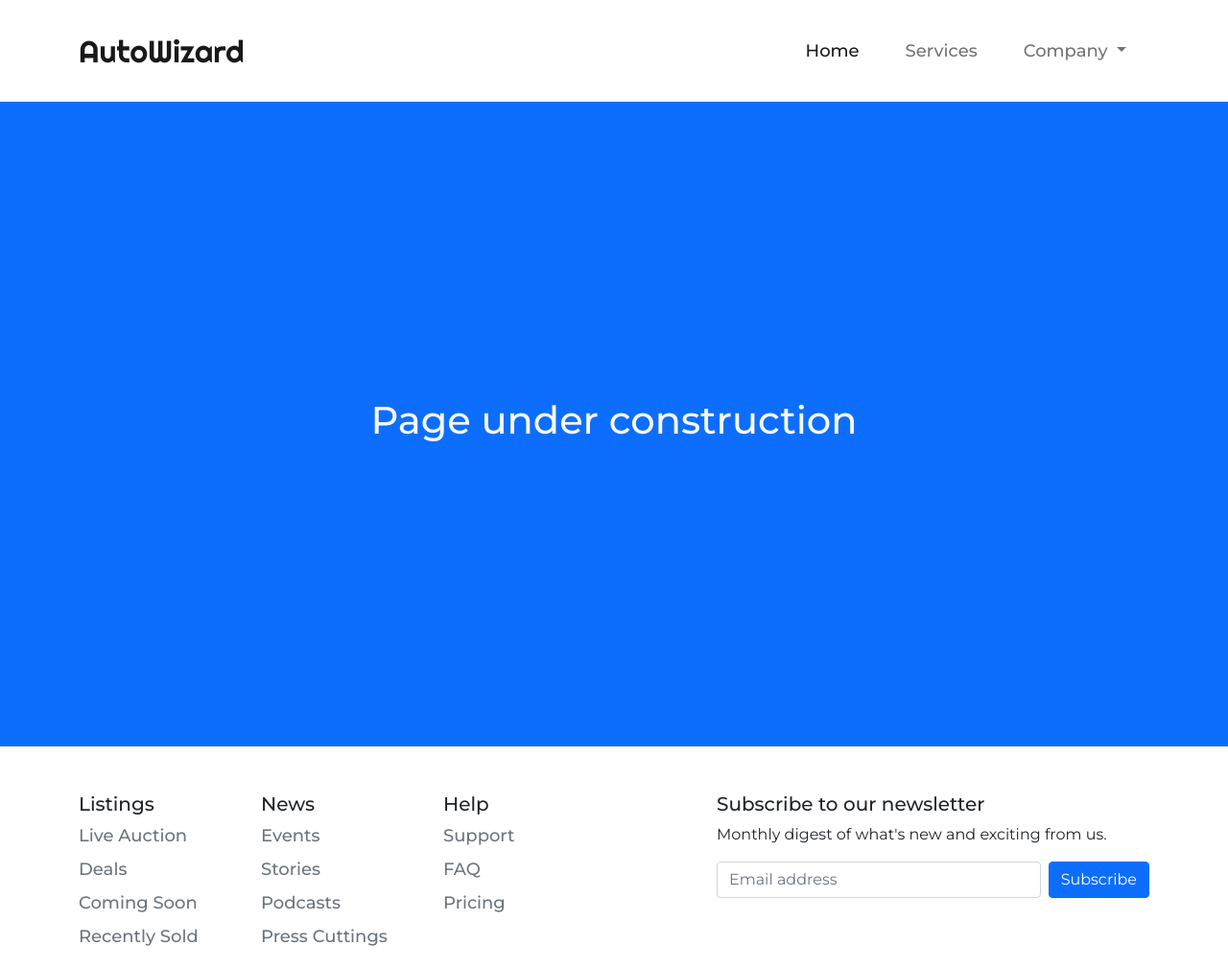
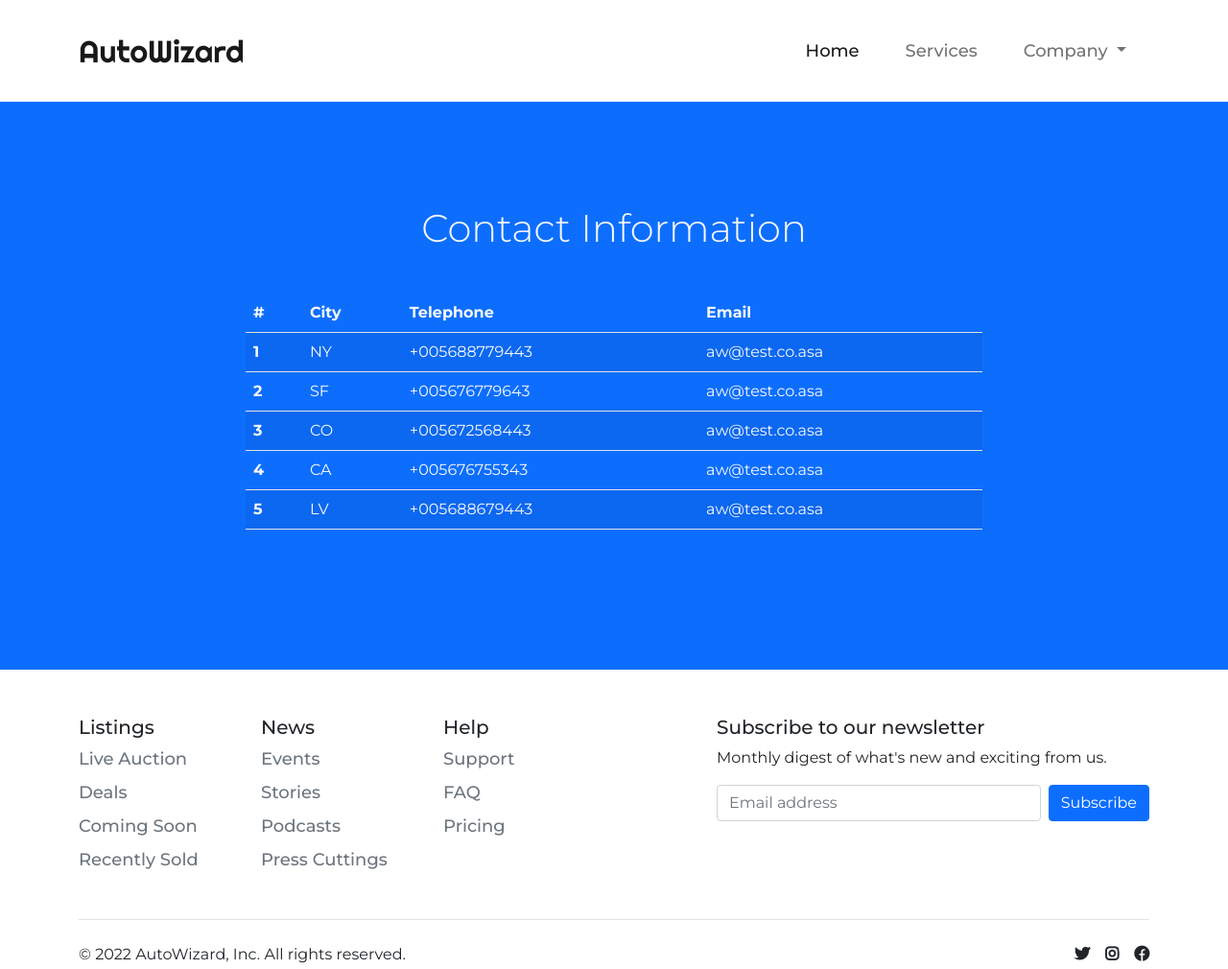
Before and after one commit to Madhawa97/the-autowizard, a plain HTML site: page about-us/index.html in a window 1280 px wide. Shown: the top 1010 px of the page at 96% size. Drawn offline with Linux system fonts and the light colour scheme; files whose address does not match are found by name.

Commit message:
Add contact information

```diff
--- a/about-us/index.html
+++ b/about-us/index.html
@@ -20,10 +20,57 @@
     <header id="header">
         <!-- header goes here -->
     </header>
-    <section class="bg-primary py-3" id="hero">
-        <div style="min-height: 80vh; display: flex; justify-content: center; align-items: center; ">
-            <h1 class="text-light">Page under construction</h1>
-        </div>
+    <section class="bg-primary py-3">
+        <!-- contact details table -->
+        <section>
+            <div class="container py-5" style="min-height: 70vh; ">
+                <h6 class="display-6 fw-light lh-1 text-light my-5" style="text-align: center;">Contact Information</h6>
+                <div class="mt-5" style="display: flex; justify-content: center;">
+                    <table class="table table-striped table-hover mx-5" style="max-width: 60vw;">
+                        <thead class="text-light">
+                            <tr>
+                                <th scope="col">#</th>
+                                <th scope="col">City</th>
+                                <th scope="col">Telephone</th>
+                                <th scope="col">Email</th>
+                            </tr>
+                        </thead>
+                        <tbody>
+                            <tr>
+                                <th class="text-light" scope="row">1</th>
+                                <td class="text-light">NY</td>
+                                <td class="text-light">+005688779443</td>
+                                <td class="text-light">aw@test.co.asa</td>
+                            </tr>
+                            <tr>
+                                <th class="text-light" scope="row">2</th>
+                                <td class="text-light">SF</td>
+                                <td class="text-light">+005676779643</td>
+                                <td class="text-light">aw@test.co.asa</td>
+                            </tr>
+                            <tr>
+                                <th class="text-light" scope="row">3</th>
+                                <td class="text-light">CO</td>
+                                <td class="text-light">+005672568443</td>
+                                <td class="text-light">aw@test.co.asa</td>
+                            </tr>
+                            <tr>
+                                <th class="text-light" scope="row">4</th>
+                                <td class="text-light">CA</td>
+                                <td class="text-light">+005676755343</td>
+                                <td class="text-light">aw@test.co.asa</td>
+                            </tr>
+                            <tr>
+                                <th class="text-light" scope="row">5</th>
+                                <td class="text-light">LV</td>
+                                <td class="text-light">+005688679443</td>
+                                <td class="text-light">aw@test.co.asa</td>
+                            </tr>
+                        </tbody>
+                    </table>
+                </div>
+            </div>
+        </section>
     </section>
 
 
```
